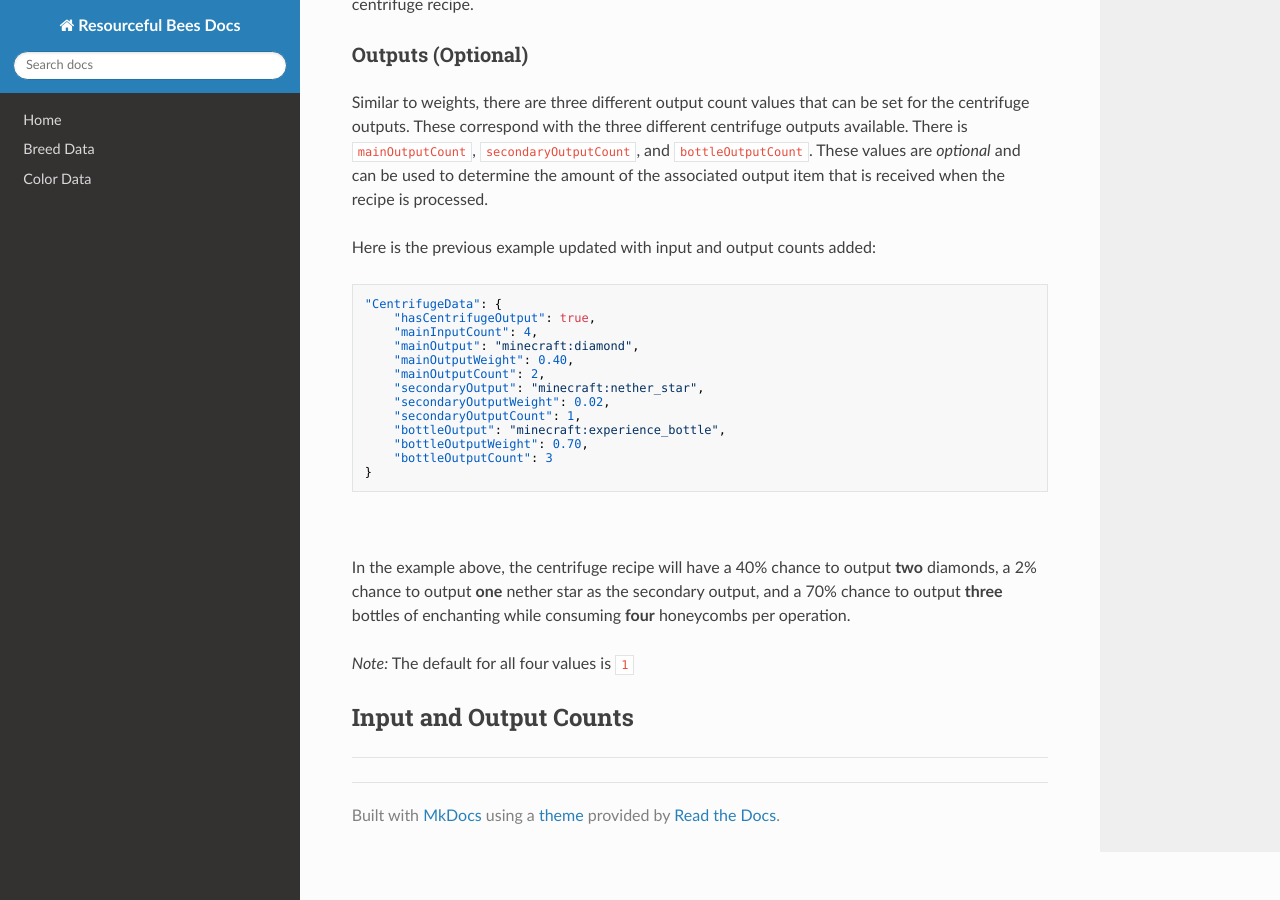
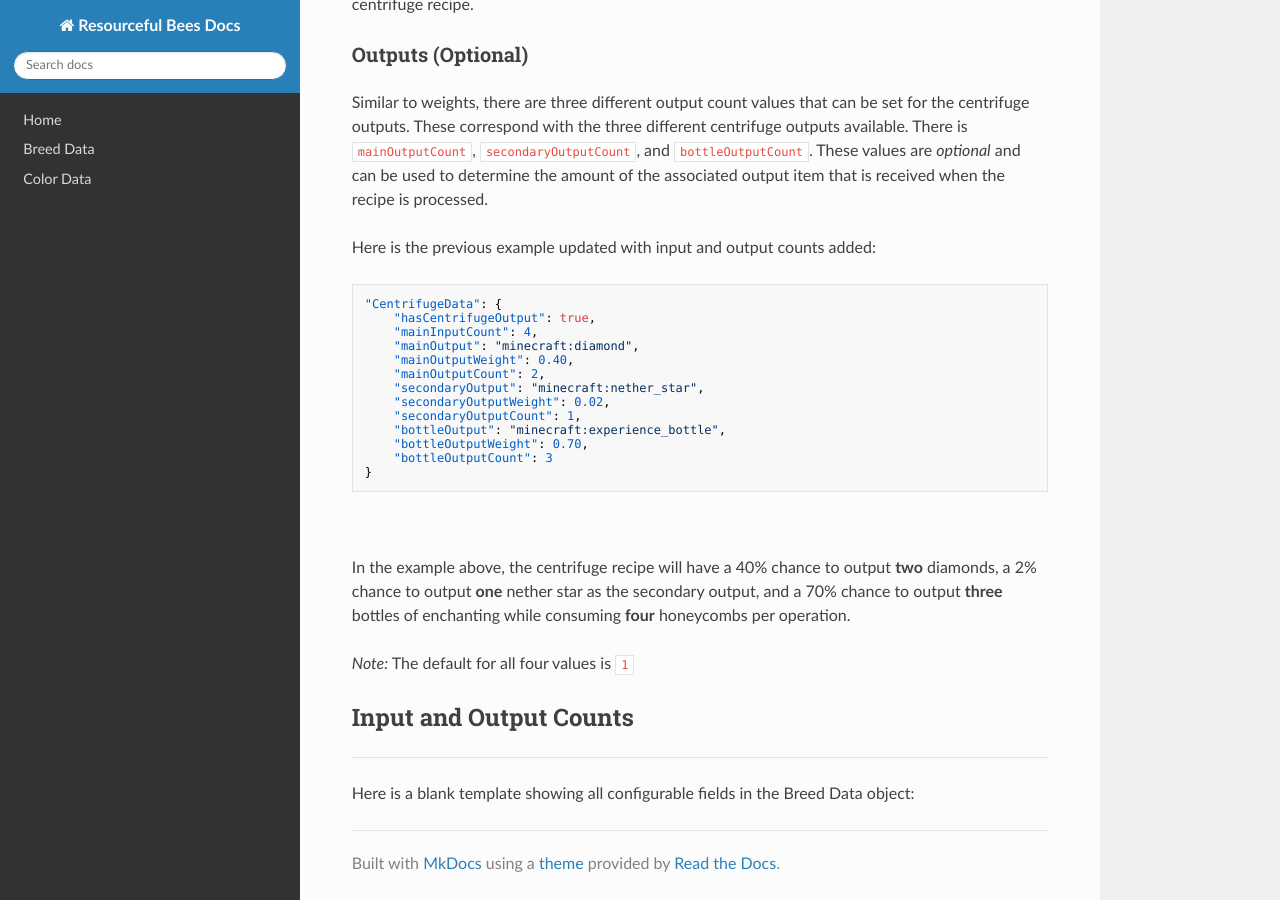
Before and after one commit to Team-Resourceful/ResourcefulBeesDocs, an MkDocs documentation site: the page built from docs/bee_data/centrifuge_data.md, in a window 1280 px wide and 900 px high, scrolled down 2521 px. Built offline with MkDocs 1.6.1, drawn with Linux system fonts in a browser that asks for light colours; nearby versions of some CDN libraries.

Commit message:
docs/bee_data/centrifuge_data.md updated from https://stackedit.io/

```diff
--- a/docs/bee_data/centrifuge_data.md
+++ b/docs/bee_data/centrifuge_data.md
@@ -109,6 +109,8 @@ In the example above, the centrifuge recipe will have a 40% chance to output **t
 
 ## **Input and Output Counts**
 ***
+
+Here is a blank template showing all configurable fields in the Breed Data object:
 <!--stackedit_data:
-eyJoaXN0b3J5IjpbLTE3ODEwMzQ4MTVdfQ==
+eyJoaXN0b3J5IjpbLTEwMzA3NDQ0N119
 -->
```
